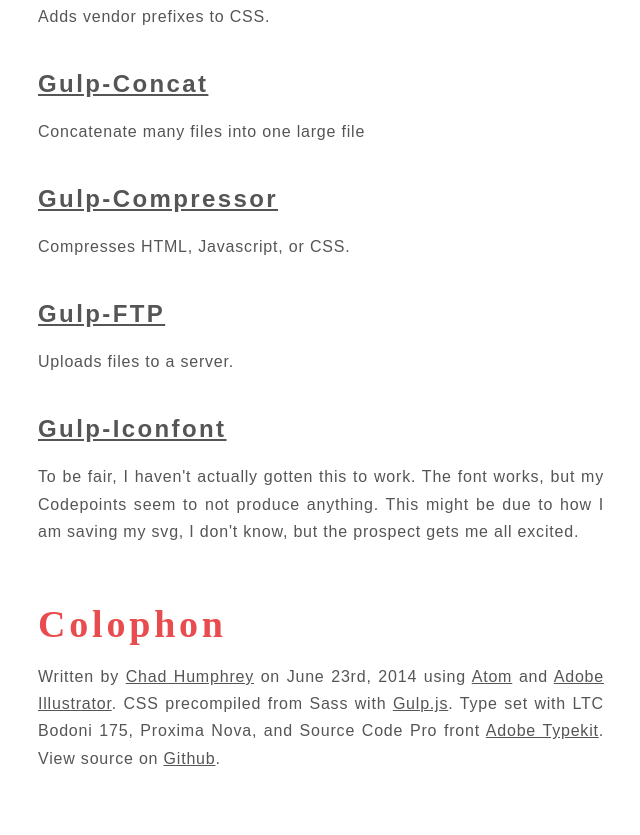
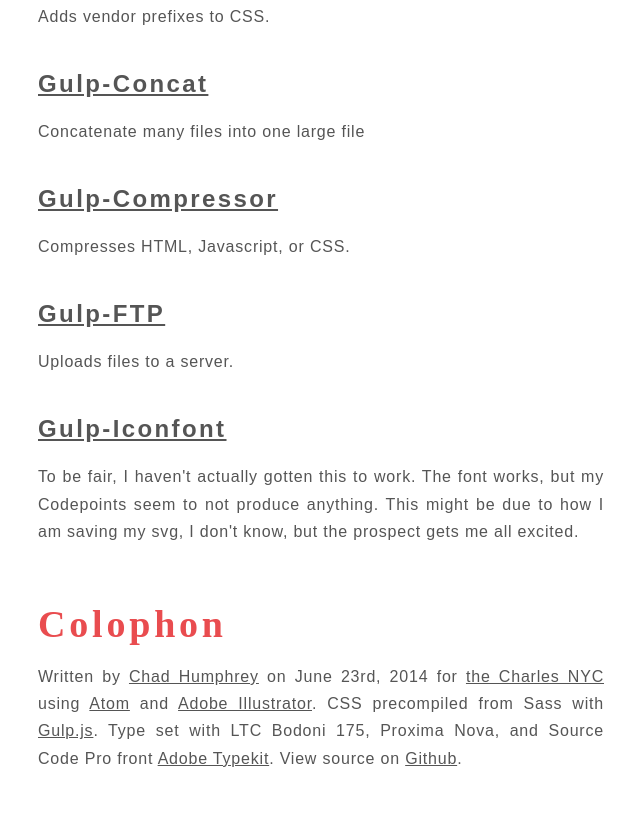
Before and after one commit to hmphry/learning-gulp, a website: page learning-gulp/public/index.html in a window 1280 px wide. Shown: the part 10215-11050 px from the top of the page, without its empty margins (420-1060 px from the left). Drawn offline with nearby package versions, Linux system fonts and the light colour scheme; a script that the page names is missing.

Commit message:
Update colophon

```diff
--- a/learning-gulp/public/index.html
+++ b/learning-gulp/public/index.html
@@ -502,7 +502,7 @@
                 </section>
                 <section class="page-section">
                     <h1 id="colophon">Colophon</h1>
-                    <p>Written by <a href="http://twitter.com/chdhmphry">Chad Humphrey</a> on June 23rd, 2014 using <a href="https://github.com/atom">Atom</a> and <a href="https://www.adobe.com/products/illustrator.html">Adobe Illustrator</a>. CSS precompiled from Sass with <a href="http://gulpjs.com">Gulp.js</a>. Type set with LTC Bodoni 175, Proxima Nova, and Source Code Pro front <a href="https://typekit.com">Adobe Typekit</a>. View source on <a href="http://github.com">Github</a>.</p>
+                    <p>Written by <a href="http://twitter.com/chdhmphry">Chad Humphrey</a> on June 23rd, 2014 for <a href="http://thecharlesnyc.com/">the Charles NYC</a> using <a href="https://github.com/atom">Atom</a> and <a href="https://www.adobe.com/products/illustrator.html">Adobe Illustrator</a>. CSS precompiled from Sass with <a href="http://gulpjs.com">Gulp.js</a>. Type set with LTC Bodoni 175, Proxima Nova, and Source Code Pro front <a href="https://typekit.com">Adobe Typekit</a>. View source on <a href="http://github.com">Github</a>.</p>
                 </section>
             </article>
         </div>
```
